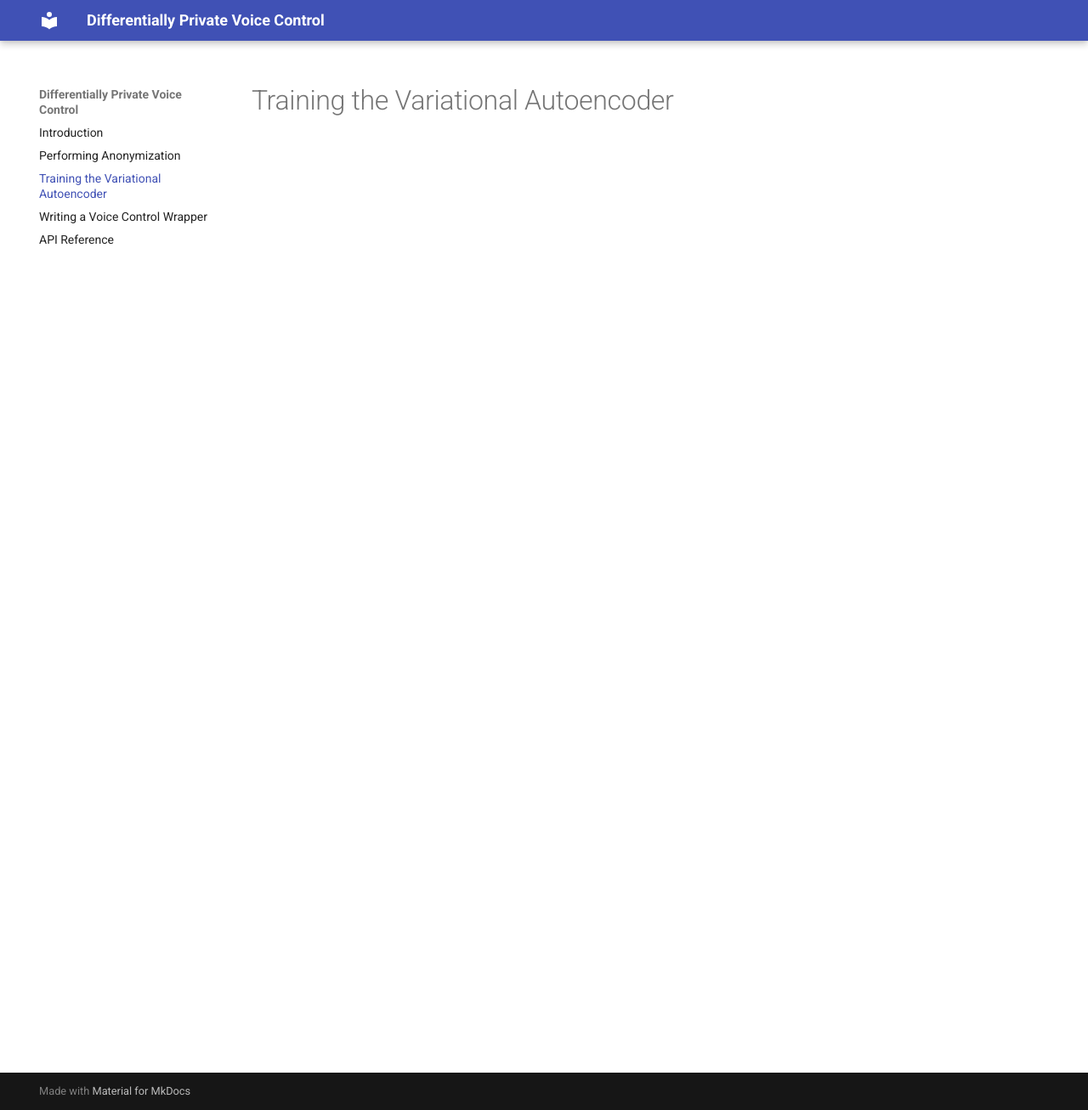
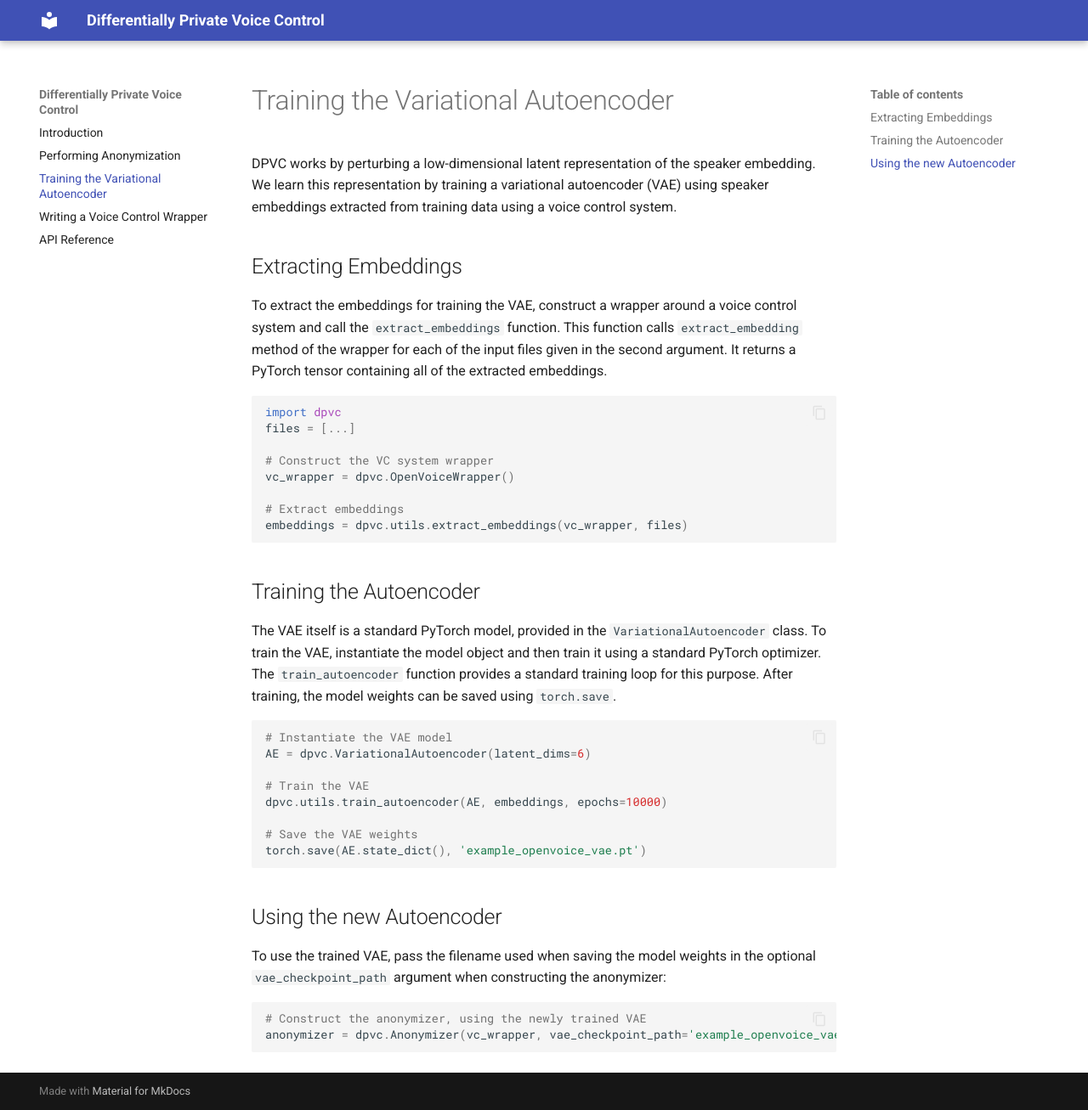
Before and after one commit to uvm-plaid/dpvc, an MkDocs documentation site: the page built from docs/training.md, in a window 1280 px wide and 1307 px high. Shown: the whole window at 85% size. Built offline with MkDocs 1.6.1 and Material for MkDocs 9.7.7, drawn with Linux system fonts in a browser that asks for light colours.

Commit message:
first version of docs

````diff
--- a/docs/training.md
+++ b/docs/training.md
@@ -1 +1,56 @@
 # Training the Variational Autoencoder
+
+DPVC works by perturbing a low-dimensional latent representation of
+the speaker embedding. We learn this representation by training a
+variational autoencoder (VAE) using speaker embeddings extracted from
+training data using a voice control system.
+
+## Extracting Embeddings
+
+To extract the embeddings for training the VAE, construct a wrapper
+around a voice control system and call the `extract_embeddings`
+function. This function calls `extract_embedding` method of the
+wrapper for each of the input files given in the second argument. It
+returns a PyTorch tensor containing all of the extracted embeddings.
+
+``` py
+import dpvc
+files = [...]
+
+# Construct the VC system wrapper
+vc_wrapper = dpvc.OpenVoiceWrapper()
+
+# Extract embeddings
+embeddings = dpvc.utils.extract_embeddings(vc_wrapper, files)
+```
+
+## Training the Autoencoder
+
+The VAE itself is a standard PyTorch model, provided in the
+`VariationalAutoencoder` class. To train the VAE, instantiate the
+model object and then train it using a standard PyTorch optimizer. The
+`train_autoencoder` function provides a standard training loop for
+this purpose. After training, the model weights can be saved using
+`torch.save`.
+
+``` py
+# Instantiate the VAE model
+AE = dpvc.VariationalAutoencoder(latent_dims=6)
+
+# Train the VAE
+dpvc.utils.train_autoencoder(AE, embeddings, epochs=10000)
+
+# Save the VAE weights
+torch.save(AE.state_dict(), 'example_openvoice_vae.pt')
+```
+
+## Using the new Autoencoder
+
+To use the trained VAE, pass the filename used when saving the model
+weights in the optional `vae_checkpoint_path` argument when
+constructing the anonymizer:
+
+``` py
+# Construct the anonymizer, using the newly trained VAE
+anonymizer = dpvc.Anonymizer(vc_wrapper, vae_checkpoint_path='example_openvoice_vae.pt')
+```
````
Also changed, not shown: docs/index.md (+4 -0 lines), docs/using.md (+25 -3 lines), docs/wrapping.md (+26 -0 lines).
